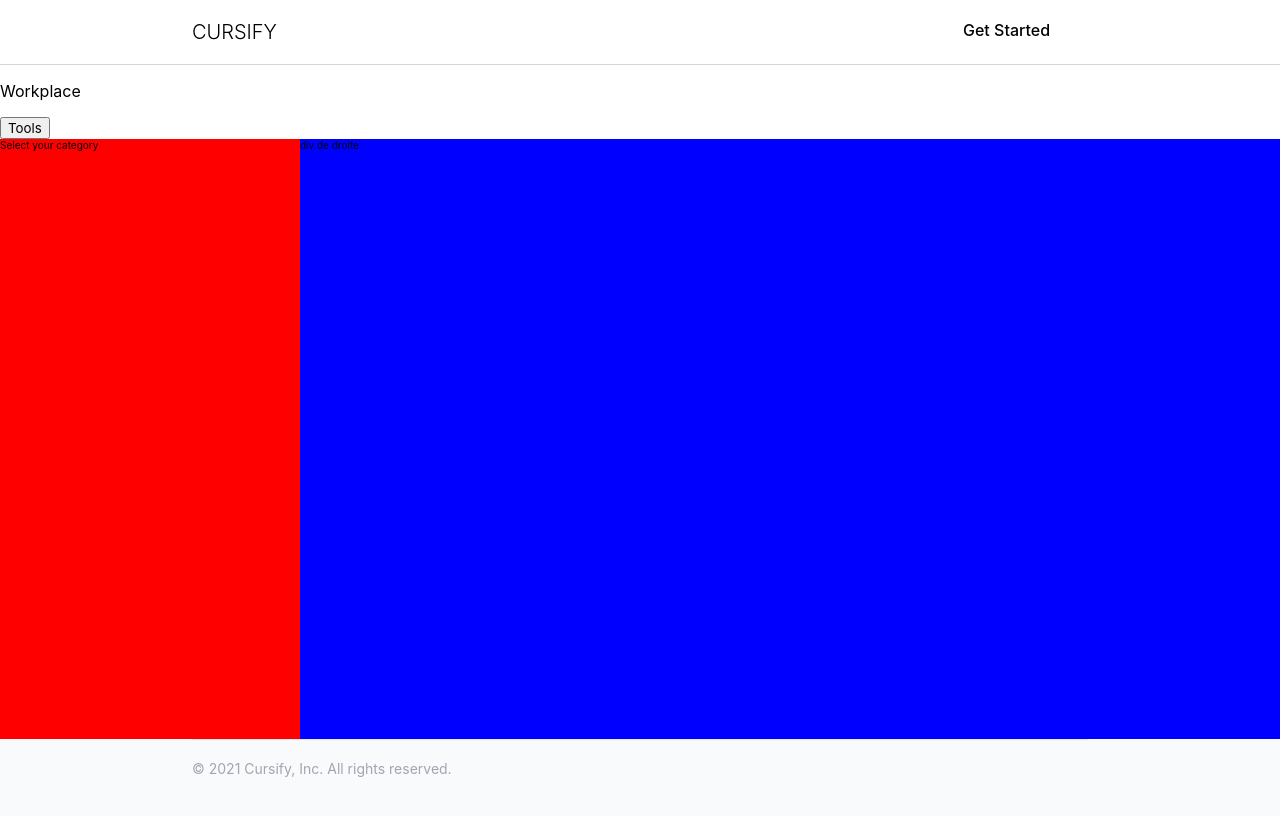
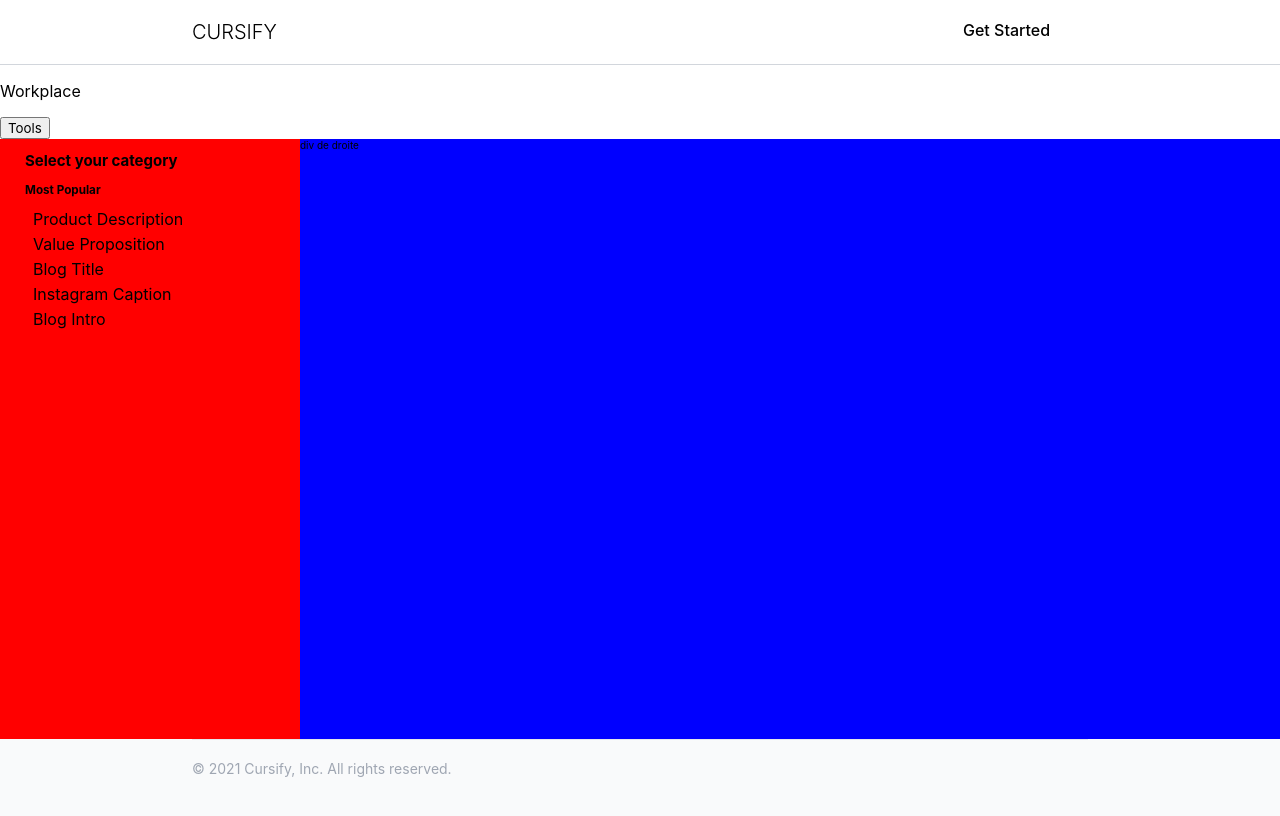
Before and after one commit to YoannBuzenet/ai_next_app, a Next.js app: page /workplace in a window 1280 px wide. Shown: the top 816 px of the page. Built offline with nearby package versions, Linux system fonts and the light colour scheme; no server answers.

Commit message:
structure begin to look like something

```diff
--- a/components/CategorySelector.jsx
+++ b/components/CategorySelector.jsx
@@ -3,7 +3,19 @@ import Link from "next/link";
 import styles from "../styles/Category.module.css";
 
 const CategorySelector = ({ handleSelectCategory }) => {
-  return <>Select your category</>;
+  return (
+    <div className={styles.container}>
+      <h2>Select your category</h2>
+      <h3>Most Popular</h3>
+      <div className={styles.categoryPropositionsContainer}>
+        <p>Product Description</p>
+        <p>Value Proposition</p>
+        <p>Blog Title</p>
+        <p>Instagram Caption</p>
+        <p>Blog Intro</p>
+      </div>
+    </div>
+  );
 };
 
 export default CategorySelector;
--- a/styles/Category.module.css
+++ b/styles/Category.module.css
@@ -0,0 +1,14 @@
+.container {
+  margin-left: 25px;
+}
+
+.categoryPropositionsContainer p {
+  margin: 0;
+  margin-top: 5px;
+  margin-left: 8px;
+}
+
+.categoryPropositionsContainer p:hover {
+  font-weight: 600;
+  cursor: pointer;
+}
```
